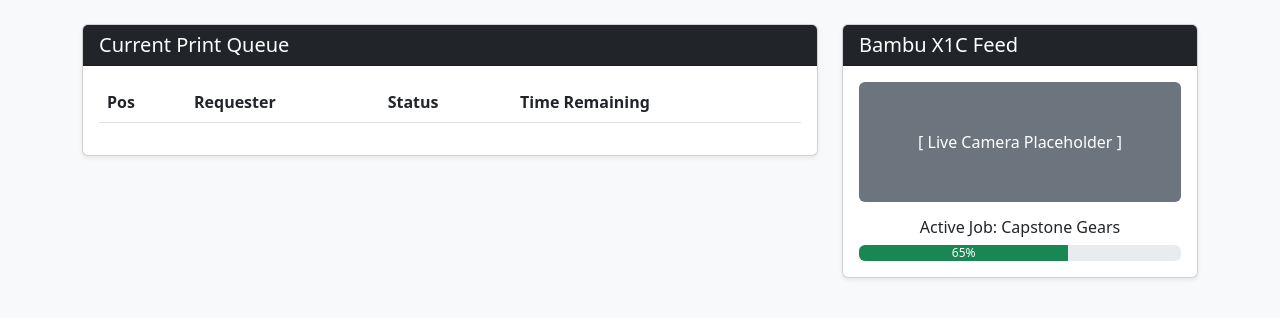
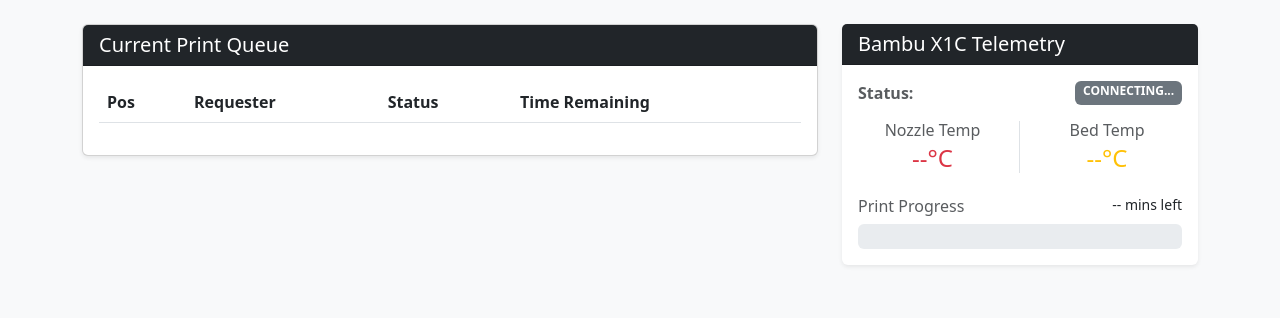
Before and after one commit to colethomsen22-edu/327Prints, a Flask app: page / in a window 1280 px wide. Shown: the part 80-398 px from the top of the page. Run offline with Flask 3, Linux system fonts and the light colour scheme; data that the repository does not hold is empty; some libraries are stand-ins or nearby versions.

Commit message:
Integrate live Bambu MQTT telemetry into index.html dashboard

```diff
--- a/app.py
+++ b/app.py
@@ -1,4 +1,7 @@
 import os
+import ssl
+import json
+import paho.mqtt.client as mqtt
 import psycopg2
 from flask import Flask, jsonify, request, render_template
 from dotenv import load_dotenv
@@ -97,16 +100,52 @@
 # API ENDPOINTS (Backend Logic)
 # ==========================================
 
-@app.route('/test-db')
-def test_db():
+@app.route('/api/printer/status', methods=['GET'])
+def get_printer_status():
+    host = os.getenv('BAMBU_HOST')
+    serial = os.getenv('BAMBU_SERIAL')
+    access_code = os.getenv('BAMBU_ACCESS_CODE')
+
+    if not host or not access_code:
+        return jsonify({"status": "error", "message": "Printer credentials not set in .env"}), 500
+
+    telemetry_data = {}
+
+    def on_connect(client, userdata, flags, rc):
+        client.subscribe(f"device/{serial}/report")
+
+    def on_message(client, userdata, msg):
+        nonlocal telemetry_data
+        try:
+            payload = json.loads(msg.payload.decode('utf-8'))
+            if 'print' in payload:
+                print_data = payload['print']
+                telemetry_data = {
+                    "gcode_state": print_data.get('gcode_state', 'IDLE'),
+                    "mc_percent": print_data.get('mc_percent', 0),
+                    "mc_remaining_time": print_data.get('mc_remaining_time', 0),
+                    "nozzle_temper": print_data.get('nozzle_temper', 0),
+                    "bed_temper": print_data.get('bed_temper', 0)
+                }
+        except Exception as e:
+            telemetry_data = {"error": str(e)}
+        finally:
+            client.disconnect()
+
+    client = mqtt.Client()
+    client.username_pw_set("bblp", access_code)
+    client.tls_set(cert_reqs=ssl.CERT_NONE)
+    client.tls_insecure_set(True)
+    client.on_connect = on_connect
+    client.on_message = on_message
+
     try:
-        conn = get_db_connection()
-        cursor = conn.cursor()
-        cursor.execute('SELECT version();')
-        db_version = cursor.fetchone()
-        cursor.close()
-        conn.close()
-        return jsonify({"status": "success", "db_version": db_version[0]})
+        client.connect(host, 8883, 60)
+        client.loop_start()
+        import time
+        time.sleep(1) # Brief wait to capture the MQTT broadcast
+        client.loop_stop()
+        return jsonify({"status": "success", "telemetry": telemetry_data})
     except Exception as e:
         return jsonify({"status": "error", "message": str(e)}), 500
 
--- a/requirements.txt
+++ b/requirements.txt
@@ -1,5 +1,7 @@
 blinker==1.9.0
+cffi==2.1.1
 click==8.5.0
+cryptography==50.0.2
 Flask==3.1.3
 gunicorn==26.2.0
 itsdangerous==2.2.0
@@ -7,5 +9,8 @@
 MarkupSafe==3.0.3
 paho-mqtt==2.1.0
 psycopg2-binary==2.9.13
+pycparser==3.12
 python-dotenv==1.2.3
+python-http-client==3.3.7
+sendgrid==6.12.5
 Werkzeug==3.1.9
--- a/templates/index.html
+++ b/templates/index.html
@@ -39,19 +39,32 @@
             </div>
         </div>
 
-        <!-- Right Column: Live Stream Placeholder -->
+        <!-- Right Column: Live Bambu Telemetry -->
         <div class="col-md-4">
-            <div class="card shadow-sm">
+            <div class="card shadow-sm border-0">
                 <div class="card-header bg-dark text-white">
-                    <h5 class="card-title mb-0">Bambu X1C Feed</h5>
+                    <h5 class="card-title mb-0">Bambu X1C Telemetry</h5>
                 </div>
-                <div class="card-body text-center">
-                    <div class="bg-secondary text-white p-5 rounded mb-3">
-                        [ Live Camera Placeholder ]
+                <div class="card-body">
+                    <div class="d-flex justify-content-between mb-3">
+                        <span class="text-muted fw-bold">Status:</span>
+                        <span id="printer-status-text" class="badge bg-secondary">CONNECTING...</span>
                     </div>
-                    <h6>Active Job: Capstone Gears</h6>
-                    <div class="progress">
-                        <div class="progress-bar bg-success" style="width: 65%;">65%</div>
+
+                    <div class="row text-center mb-4">
+                        <div class="col-6 border-end">
+                            <h6 class="text-muted mb-1">Nozzle Temp</h6>
+                            <h4 id="printer-nozzle-temp" class="text-danger mb-0">--°C</h4>
+                        </div>
+                        <div class="col-6">
+                            <h6 class="text-muted mb-1">Bed Temp</h6>
+                            <h4 id="printer-bed-temp" class="text-warning mb-0">--°C</h4>
+                        </div>
+                    </div>
+
+                    <h6 class="text-muted mb-2">Print Progress <span id="printer-time-left" class="float-end text-dark small">-- mins left</span></h6>
+                    <div class="progress" style="height: 25px;">
+                        <div id="printer-progress-bar" class="progress-bar progress-bar-striped progress-bar-animated bg-success" style="width: 0%;">0%</div>
                     </div>
                 </div>
             </div>
@@ -84,7 +97,43 @@
         }
     }
 
+    // Fetch real-time Bambu printer telemetry via MQTT backend endpoint
+    async function loadPrinterTelemetry() {
+        try {
+            const response = await fetch('/api/printer/status');
+            const data = await response.json();
+
+            if (data.status === 'success' && Object.keys(data.telemetry).length > 0) {
+                const t = data.telemetry;
+
+                // Update Status Badge
+                const statusBadge = document.getElementById('printer-status-text');
+                statusBadge.innerText = t.gcode_state;
+                statusBadge.className = t.gcode_state === 'RUNNING' ? 'badge bg-success' : 'badge bg-primary';
+
+                // Update Temps
+                document.getElementById('printer-nozzle-temp').innerText = t.nozzle_temper + '°C';
+                document.getElementById('printer-bed-temp').innerText = t.bed_temper + '°C';
+
+                // Update Progress Bar
+                const progressBar = document.getElementById('printer-progress-bar');
+                progressBar.style.width = t.mc_percent + '%';
+                progressBar.innerText = t.mc_percent + '%';
+
+                // Update Time Remaining
+                document.getElementById('printer-time-left').innerText = t.mc_remaining_time + ' mins left';
+            }
+        } catch (error) {
+            console.error('Error fetching printer telemetry:', error);
+        }
+    }
+
+    // Load initial data
     loadQueue();
+    loadPrinterTelemetry();
+
+    // Poll the printer endpoint every 10 seconds
+    setInterval(loadPrinterTelemetry, 10000);
 </script>
 </body>
 </html>
```
